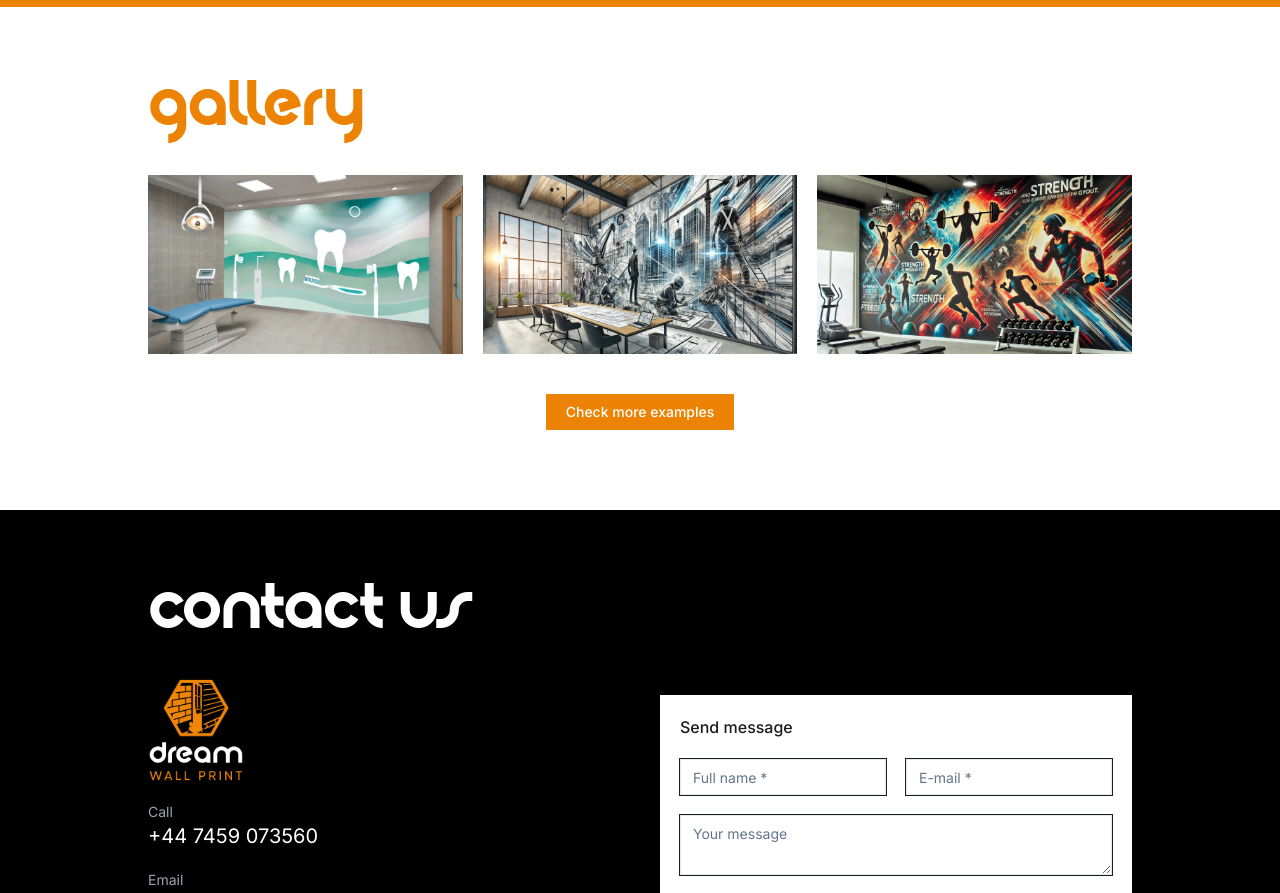
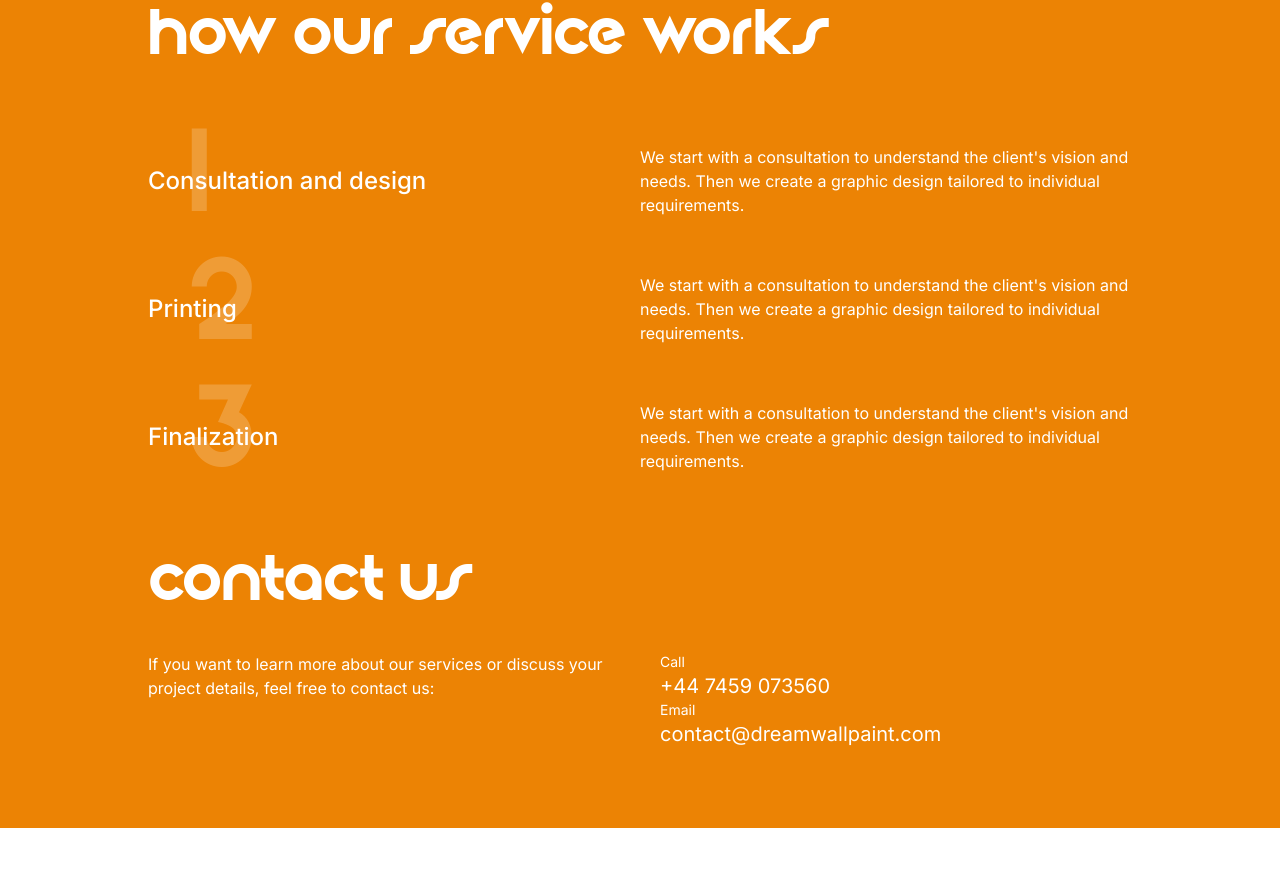
Before and after one commit to MZOG/dream-wall-print, a Next.js app: page / in a window 1280 px wide. Shown: the part 2113-3006 px from the top of the page. Built offline with nearby package versions, Linux system fonts and the light colour scheme.

Commit message:
WIP: Offer page

```diff
--- a/src/components/homepage/offer.tsx
+++ b/src/components/homepage/offer.tsx
@@ -52,10 +52,10 @@ export default function Offer() {
 
             <h2 className="text-4xl mx-auto text-white font-evermore leading-relaxed">Our offer</h2>
 
-            <div className="grid grid-cols-1 gap-5 md:grid-cols-3 mt-10">
+            <div className="grid grid-cols-1 gap-5 md:grid-cols-3 mt-10 mb-20">
                 {offer_items.map((offer) => (
                     <div key={offer.id} className="bg-white px-5 py-10 space-y-4">
-                        <h3 className="text-orange md:text-xl" dangerouslySetInnerHTML={{ __html: offer.title }} />
+                        <h3 className="text-orange md:text-xl" dangerouslySetInnerHTML={{__html: offer.title}}/>
 
                         <p>
                             {offer.description}
@@ -63,6 +63,56 @@ export default function Offer() {
                     </div>
                 ))}
             </div>
+
+            <h2 className="text-4xl mx-auto text-white font-evermore leading-relaxed">How our service works</h2>
+
+            <div className="space-y-14 my-20">
+                <div className="grid grid-cols-1 md:grid-cols-2 items-center justify-between text-white">
+                    <div className="relative">
+                        <h3 className="text-2xl font-medium">Consultation and design</h3>
+                        <p className="font-evermore leading-none text-[60px] absolute top-1/2 transform -translate-y-1/2 left-10 opacity-20">1</p>
+                    </div>
+                    <p>We start with a consultation to understand the client&apos;s vision and needs. Then we create a
+                        graphic design tailored to individual requirements.</p>
+                </div>
+
+                <div className="grid grid-cols-1 md:grid-cols-2 items-center justify-between text-white">
+                    <div className="relative">
+                        <h3 className="text-2xl font-medium">Printing</h3>
+                        <p className="font-evermore leading-none text-[60px] absolute top-1/2 transform -translate-y-1/2 left-10 opacity-20">2</p>
+                    </div>
+                    <p>We start with a consultation to understand the client&apos;s vision and needs. Then we create a
+                        graphic design tailored to individual requirements.</p>
+                </div>
+
+                <div className="grid grid-cols-1 md:grid-cols-2 items-center justify-between text-white">
+                    <div className="relative">
+                        <h3 className="text-2xl font-medium">Finalization</h3>
+                        <p className="font-evermore leading-none text-[60px] absolute top-1/2 transform -translate-y-1/2 left-10 opacity-20">3</p>
+                    </div>
+                    <p>We start with a consultation to understand the client&apos;s vision and needs. Then we create a
+                        graphic design tailored to individual requirements.</p>
+                </div>
+            </div>
+
+            <h2 className="text-4xl mx-auto text-white font-evermore leading-relaxed">Contact us</h2>
+
+            <div className="grid grid-cols-1 md:grid-cols-2 gap-10 text-white pt-10">
+                <p>If you want to learn more about our services or discuss your project details, feel free to contact us:</p>
+
+                <div>
+                    <div>
+                        <p className="text-sm">Call</p>
+                        <a href="tel:+447459073560"
+                           className="text-xl hover:underline underline-offset-4 hover:text-black">+44 7459 073560</a>
+                    </div>
+                    <div>
+                        <p className="text-sm">Email</p>
+                        <a href="mailto:contact@dreamwallpaint.com"
+                           className="text-xl hover:underline underline-offset-4 hover:text-black">contact@dreamwallpaint.com</a>
+                    </div>
+                </div>
+            </div>
         </Container>
     )
 }
```
